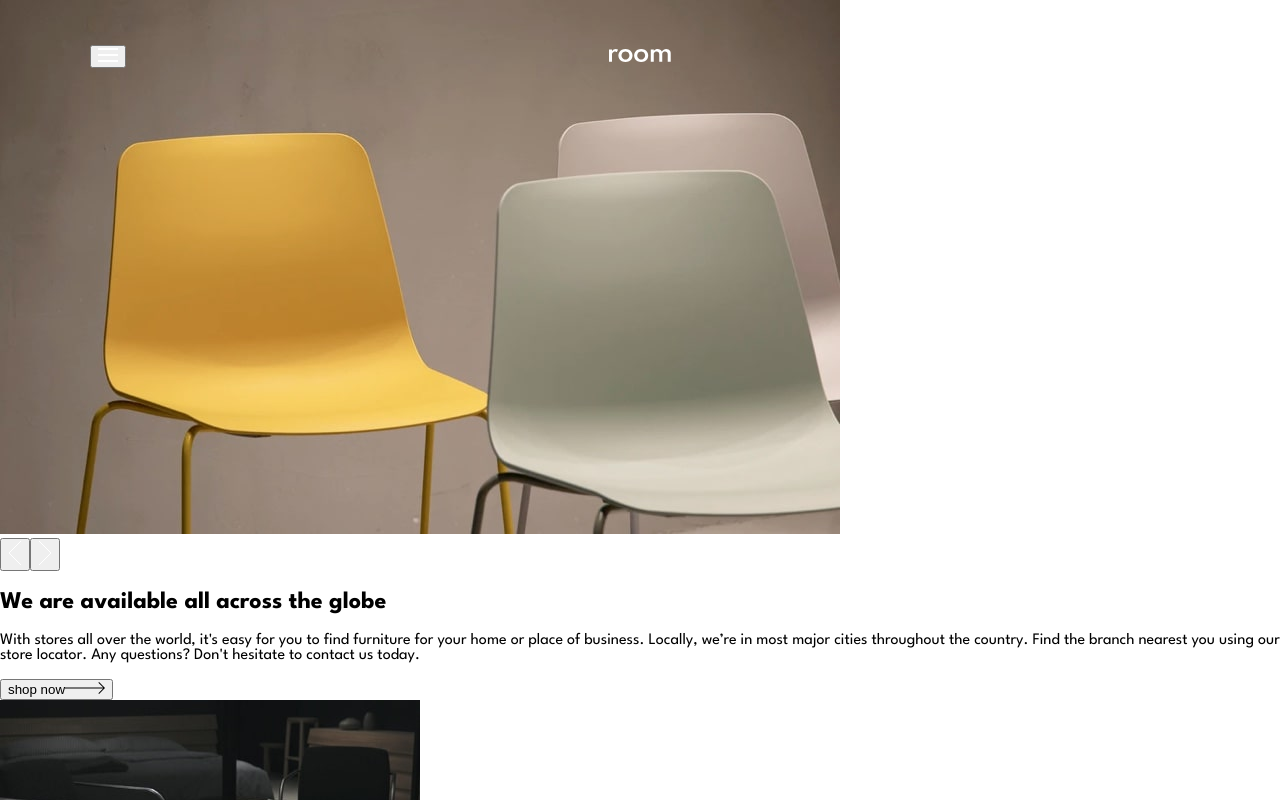
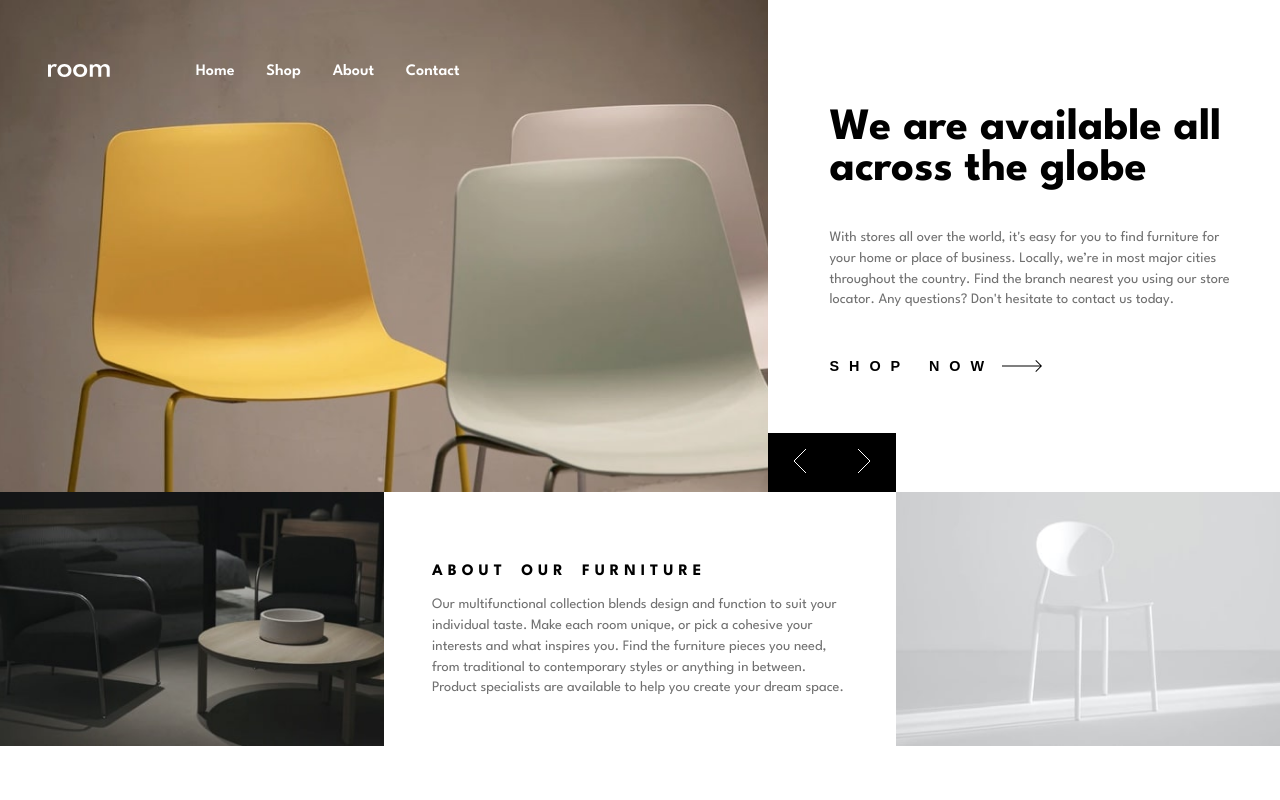
Before and after one commit to mostafa-meerzad/room-homepage, a React (Vite) app: page / in a window 1280 px wide. Shown: the top 800 px of the page. Built offline with nearby package versions, Linux system fonts and the light colour scheme.

Commit message:
Rename style-files while keeping previous styles  intact

```diff
--- a/src/styles/_footer.scss
+++ b/src/styles/_about.scss
@@ -1,7 +1,6 @@
 @use "./variables";
 
-.footer {
-
+.about {
   &__left-img, &__right-img {
     width: 100%;
   }
@@ -11,7 +10,7 @@
     width: 100%;
   }
   &__content {
-    padding: 1.5rem;
+    padding: variables.$content-padding;
     background-color: variables.$white;
   }
   &__title {
--- a/src/styles/_header.scss
+++ b/src/styles/_header.scss
@@ -5,17 +5,25 @@
   top: 0;
   left: 0;
   width: 100%;
-  height: 7rem;
+  padding-block: 8%;
   display: flex;
   justify-content: space-around;
   align-items: center;
   z-index: 1;
 
-
   &__hamburger {
     position: absolute;
     left: 7%;
-    z-index: 2;
+    z-index: 0;
+    border: none;
+    background: transparent;
+    cursor: pointer;
+  }
+
+  &__close {
+    border: none;
+    background-color: transparent;
+    cursor: pointer;
   }
 
   &__nav {
@@ -23,41 +31,62 @@
     height: 100%;
     width: 100%;
     display: flex;
-    justify-content: space-around;
+    justify-content: flex-start;
     align-items: center;
+    padding-inline-start: 7%;
     background-color: variables.$white;
   }
 
   &__menu {
-    //border: 2px solid red;
     width: 70%;
     max-width: 40rem;
     display: flex;
     justify-content: space-around;
     align-items: center;
-    gap: 10%;
-    list-style: none;
-    padding: 0;
-    margin: 0 0 0 5rem;
+    margin: 0 0 0 10%;
   }
 
   &__menu-item {
     font-weight: 600;
     cursor: pointer;
+    &::after {
+      transition: width ease-in-out 200ms;
+      content: "";
+      position: absolute;
+      width: 0;
+      height: 2px;
+      left: 50%;
+      bottom: -0.4em;
+      border-radius: 5px;
+      background-color: currentColor;
+      transform: translate(-50%, 100%);
+    }
+
+    &:hover::after {
+      @media (hover: hover) {
+        width: 20px;
+      }
+      @media (hover: none) {
+        width: 0;
+      }
+    }
   }
 
   @media all and (min-width: variables.$desktop-view) {
     //use !important to overwrite framer-motion animation values
     justify-content: flex-start;
-    padding-inline-start: 5%;
-    height: 10rem;
+    padding: 4rem 3rem;
+
     &__hamburger {
-      display: none !important;
+      display: none;
+    }
+    &__close {
+      display: none;
     }
     &__nav {
       transform: none !important;
       background-color: transparent;
-      width: 30%;
+      width: 40%;
     }
     &__menu {
       gap: 0;
@@ -65,38 +94,6 @@
     &__menu-item {
       opacity: 1 !important;
       color: variables.$white;
-      &:hover::after{
-        content: "";
-        position: absolute;
-        width: 20px;
-        height: 2px;
-        left: 50%;
-        bottom:-40%;
-        border-radius: 5px;
-        background-color: currentColor;
-        transform: translate(-50%, 100%);
-      }
     }
   }
-
 }
-
-.hamburger {
-  width: 20px;
-  height: 20px;
-  display: flex;
-  flex-direction: column;
-  justify-content: center;
-  align-items: center;
-  gap: 5px;
-
-  &__line {
-    width: 100%;
-    height: 2px;
-    background-color: variables.$white;
-  }
-
-  &--active &__line {
-    background-color: variables.$black;
-  }
-}
--- /dev/null
+++ b/src/styles/_hero.scss
@@ -0,0 +1,133 @@
+@use "./variables";
+.hero {
+      overflow: hidden;
+
+  &__picture {
+    & > img {
+      width: 100%;
+      height: 100%;
+      object-fit: cover;
+    }
+    &::after{
+      content: "";
+      inset: 0;
+      position: absolute;
+      background-color: #000;
+      z-index: 10;
+      animation: test 500ms ease-in-out forwards;
+    }
+    @keyframes test {
+      from{
+        background-color: #000;
+      }
+      to{
+        background: transparent;
+      }
+    }
+  }
+  &__content {
+    background-color: variables.$white;
+    padding: variables.$content-padding
+  }
+
+  &__title {
+    font-size: 2.3rem;
+    margin-block-end: 1.5rem;
+  }
+  &__desc {
+    line-height: 1.5rem;
+    color: variables.$dark-gray;
+    font-size: 0.9rem;
+  }
+
+  &__btn-container {
+    position: absolute;
+    right: 0;
+    transform: translateY(-107%);
+  }
+  &__btn {
+    padding: 1rem 1.5rem;
+    background-color: variables.$black;
+    border: none;
+    transition: all ease-in-out 100ms;
+
+    &:hover{
+      @media (hover:hover) {
+        background-color: gray;
+      }
+    }
+    &:active{
+      background-color: gray;
+    }
+  }
+
+  &__btn-show {
+    display: flex;
+    justify-content: space-between;
+    align-items: center;
+    gap: .5rem;
+    margin-block: 2.5rem;
+    border: none;
+    background-color: transparent;
+
+    letter-spacing: 10px;
+    word-spacing: 5px;
+    text-transform: uppercase;
+    font-size: .9rem;
+    font-weight: 600;
+    padding: .5rem 0 ;
+    &:hover{
+      @media (hover:hover) {
+      & * {
+        fill:gray;
+        color: gray;
+      }
+      }
+    }
+
+  }
+  @media all and (min-width: variables.$desktop-view) {
+    display: grid;
+    grid-template-columns: variables.$grid-column;
+    &__picture {
+      grid-column: 1/3;
+    }
+
+    &__content {
+      grid-column: 3/-1;
+      display: flex;
+      flex-direction: column;
+      justify-content: center;
+      align-items: flex-start;
+      padding-inline: 12% 2rem;
+      padding-bottom: 3rem;
+    }
+    &__title {
+      font-size: 2.8rem;
+      font-weight: 700;
+    }
+    &__desc {
+      line-height: 1.3rem;
+    }
+
+    &__btn-show {
+      margin-block: 1.5rem;
+    }
+
+    &__btn-container {
+      grid-column: 3/4;
+      transform: none;
+      right: auto;
+      bottom: 0;
+      top: auto;
+      z-index: 1;
+      width: 100%;
+    }
+    &__btn {
+      width: 50%;
+      &:hover {
+        background-color: variables.$very-dark-gray;
+      }
+    }
+  }
+}
--- a/src/styles/_variables.scss
+++ b/src/styles/_variables.scss
@@ -1,7 +1,7 @@
 
 //- Mobile: 375px
 //- Desktop: 1440px
-$desktop-view:1440px;
+$desktop-view:1024px;
 //## Colors
 
 //### Primary
@@ -17,6 +17,7 @@ $very-dark-gray: hsl(0, 0%, 27%);
 
 $font-size: 12px;
 
+$content-padding:2rem;
 //### Font
 
 //- Family: [League Spartan](https://fonts.google.com/specimen/League+Spartan)
--- a/src/styles/style.css
+++ b/src/styles/style.css
@@ -3,7 +3,7 @@
   top: 0;
   left: 0;
   width: 100%;
-  height: 7rem;
+  padding-block: 8%;
   display: flex;
   justify-content: space-around;
   align-items: center;
@@ -12,16 +12,25 @@
 .header__hamburger {
   position: absolute;
   left: 7%;
-  z-index: 2;
+  z-index: 0;
+  border: none;
+  background: transparent;
+  cursor: pointer;
+}
+.header__close {
+  border: none;
+  background-color: transparent;
+  cursor: pointer;
 }
 .header__nav {
   position: absolute;
   height: 100%;
   width: 100%;
   display: flex;
-  justify-content: space-around;
+  justify-content: flex-start;
   align-items: center;
-  background-color: hsl(0deg, 0%, 100%);
+  padding-inline-start: 7%;
+  background-color: hsl(0, 0%, 100%);
 }
 .header__menu {
   width: 70%;
@@ -29,201 +38,229 @@
   display: flex;
   justify-content: space-around;
   align-items: center;
-  gap: 10%;
-  list-style: none;
-  padding: 0;
-  margin: 0 0 0 5rem;
+  margin: 0 0 0 10%;
 }
 .header__menu-item {
   font-weight: 600;
   cursor: pointer;
 }
-@media all and (min-width: 1440px) {
+.header__menu-item::after {
+  transition: width ease-in-out 200ms;
+  content: "";
+  position: absolute;
+  width: 0;
+  height: 2px;
+  left: 50%;
+  bottom: -0.4em;
+  border-radius: 5px;
+  background-color: currentColor;
+  transform: translate(-50%, 100%);
+}
+@media (hover: hover) {
+  .header__menu-item:hover::after {
+    width: 20px;
+  }
+}
+@media (hover: none) {
+  .header__menu-item:hover::after {
+    width: 0;
+  }
+}
+@media all and (min-width: 1024px) {
   .header {
     justify-content: flex-start;
-    -webkit-padding-start: 5%;
-            padding-inline-start: 5%;
-    height: 10rem;
+    padding: 4rem 3rem;
   }
   .header__hamburger {
-    display: none !important;
+    display: none;
+  }
+  .header__close {
+    display: none;
   }
   .header__nav {
     transform: none !important;
     background-color: transparent;
-    width: 30%;
+    width: 40%;
   }
   .header__menu {
     gap: 0;
   }
   .header__menu-item {
     opacity: 1 !important;
-    color: hsl(0deg, 0%, 100%);
-  }
-  .header__menu-item:hover::after {
-    content: "";
-    position: absolute;
-    width: 20px;
-    height: 2px;
-    left: 50%;
-    bottom: -40%;
-    border-radius: 5px;
-    background-color: currentColor;
-    transform: translate(-50%, 100%);
+    color: hsl(0, 0%, 100%);
   }
 }
 
-.hamburger {
-  width: 20px;
-  height: 20px;
-  display: flex;
-  flex-direction: column;
-  justify-content: center;
-  align-items: center;
-  gap: 5px;
+.hero {
+  overflow: hidden;
 }
-.hamburger__line {
-  width: 100%;
-  height: 2px;
-  background-color: hsl(0deg, 0%, 100%);
-}
-.hamburger--active .hamburger__line {
-  background-color: hsl(0deg, 0%, 0%);
-}
-
-.main__img > img {
+.hero__picture > img {
   width: 100%;
   height: 100%;
   -o-object-fit: cover;
      object-fit: cover;
 }
-.main__content {
-  background-color: hsl(0deg, 0%, 100%);
+.hero__picture::after {
+  content: "";
+  inset: 0;
+  position: absolute;
+  background-color: #000;
+  z-index: 10;
+  animation: test 500ms ease-in-out forwards;
+}
+@keyframes test {
+  from {
+    background-color: #000;
+  }
+  to {
+    background: transparent;
+  }
+}
+.hero__content {
+  background-color: hsl(0, 0%, 100%);
   padding: 2rem;
 }
-.main__title {
+.hero__title {
   font-size: 2.3rem;
-  -webkit-margin-after: 1.5rem;
-          margin-block-end: 1.5rem;
+  margin-block-end: 1.5rem;
 }
-.main__desc {
+.hero__desc {
   line-height: 1.5rem;
-  color: hsl(0deg, 0%, 44%);
+  color: hsl(0, 0%, 44%);
   font-size: 0.9rem;
 }
-.main__btn-container {
+.hero__btn-container {
   position: absolute;
   right: 0;
   transform: translateY(-107%);
 }
-.main__btn {
-  width: 3.5rem;
-  height: 3.5rem;
-  background-color: hsl(0deg, 0%, 0%);
+.hero__btn {
+  padding: 1rem 1.5rem;
+  background-color: hsl(0, 0%, 0%);
   border: none;
+  transition: all ease-in-out 100ms;
 }
-.main__btn-show {
-  padding: 0;
+@media (hover: hover) {
+  .hero__btn:hover {
+    background-color: gray;
+  }
+}
+.hero__btn:active {
+  background-color: gray;
+}
+.hero__btn-show {
+  display: flex;
+  justify-content: space-between;
+  align-items: center;
+  gap: 0.5rem;
   margin-block: 2.5rem;
   border: none;
   background-color: transparent;
-  display: flex;
-  justify-content: space-between;
-  align-items: center;
-  gap: 2rem;
-  letter-spacing: 7px;
+  letter-spacing: 10px;
   word-spacing: 5px;
   text-transform: uppercase;
-  font-size: 1rem;
+  font-size: 0.9rem;
   font-weight: 600;
+  padding: 0.5rem 0;
 }
-@media all and (min-width: 1440px) {
-  .main {
+@media (hover: hover) {
+  .hero__btn-show:hover * {
+    fill: gray;
+    color: gray;
+  }
+}
+@media all and (min-width: 1024px) {
+  .hero {
     display: grid;
     grid-template-columns: 30% 1fr 10vw 30%;
   }
-  .main__img-container {
+  .hero__picture {
     grid-column: 1/3;
   }
-  .main__content {
+  .hero__content {
     grid-column: 3/-1;
-    padding: 7rem 10% 7rem 7rem;
+    display: flex;
+    flex-direction: column;
+    justify-content: center;
+    align-items: flex-start;
+    padding-inline: 12% 2rem;
+    padding-bottom: 3rem;
   }
-  .main__title {
+  .hero__title {
     font-size: 2.8rem;
     font-weight: 700;
   }
-  .main__desc {
+  .hero__desc {
     line-height: 1.3rem;
   }
-  .main__btn-show {
+  .hero__btn-show {
     margin-block: 1.5rem;
   }
-  .main__btn-container {
+  .hero__btn-container {
     grid-column: 3/4;
     transform: none;
     right: auto;
     bottom: 0;
     top: auto;
     z-index: 1;
+    width: 100%;
   }
-  .main__btn {
-    width: 5vw;
-    height: 5rem;
+  .hero__btn {
+    width: 50%;
   }
-  .main__btn:hover {
-    background-color: hsl(0deg, 0%, 27%);
+  .hero__btn:hover {
+    background-color: hsl(0, 0%, 27%);
   }
 }
 
-.footer__left-img, .footer__right-img {
+.about__left-img, .about__right-img {
   width: 100%;
 }
-.footer__img-container {
+.about__img-container {
   overflow: hidden;
   width: 100%;
 }
-.footer__content {
-  padding: 1.5rem;
-  background-color: hsl(0deg, 0%, 100%);
+.about__content {
+  padding: 2rem;
+  background-color: hsl(0, 0%, 100%);
 }
-.footer__title {
+.about__title {
   text-transform: uppercase;
   font-size: 1rem;
   font-weight: 600;
   letter-spacing: 4px;
   word-spacing: 5px;
 }
-.footer__desc {
+.about__desc {
   line-height: 1.5rem;
-  color: hsl(0deg, 0%, 44%);
+  color: hsl(0, 0%, 44%);
   font-size: 0.9rem;
 }
-@media all and (min-width: 1440px) {
-  .footer {
+@media all and (min-width: 1024px) {
+  .about {
     display: grid;
     grid-template-columns: 30% 1fr 10vw 30%;
   }
-  .footer__left-img {
+  .about__left-img {
     grid-column: 1/2;
   }
-  .footer__right-img {
+  .about__right-img {
     grid-column: 4/-1;
   }
-  .footer__right-img, .footer__left-img {
+  .about__right-img, .about__left-img {
     width: 100%;
     height: 100%;
   }
-  .footer__content {
+  .about__content {
     grid-column: 2/4;
     padding: 3.5rem 3rem 2rem;
   }
-  .footer__title {
+  .about__title {
     font-size: 1rem;
     font-weight: 700;
     letter-spacing: 5px;
   }
-  .footer__desc {
+  .about__desc {
     line-height: 1.3rem;
   }
 }
@@ -234,8 +271,21 @@
 }
 
 body {
-  background-color: hsl(0deg, 0%, 100%);
+  background-color: hsl(0, 0%, 100%);
   font-family: "League Spartan", sans-serif;
   padding: 0;
+  max-width: 1800px;
+  margin: auto;
+}
+
+a {
+  text-decoration: none;
+  color: currentColor;
+}
+
+ul,
+li {
+  padding: 0;
   margin: 0;
+  list-style: none;
 }/*# sourceMappingURL=style.css.map */
--- a/src/styles/style.scss
+++ b/src/styles/style.scss
@@ -1,16 +1,28 @@
 @use "./variables";
 @use "./header";
-@use "./main";
-@use "./footer";
+@use "./hero";
+@use "./about";
 
-*{
+* {
   box-sizing: border-box;
   position: relative;
 }
-body{
+body {
   background-color: variables.$white;
   font-family: "League Spartan", sans-serif;
   padding: 0;
+  max-width: 1800px;
+  margin: auto;
+}
+
+a {
+  text-decoration: none;
+  color: currentColor;
+}
+
+ul,
+li {
+  padding: 0;
   margin: 0;
-
+  list-style: none;
 }
```
Also changed, not shown: src/styles/_main.scss (deleted, +0 -95 lines), 1 other file (tests, documents, lock files or other folders).
